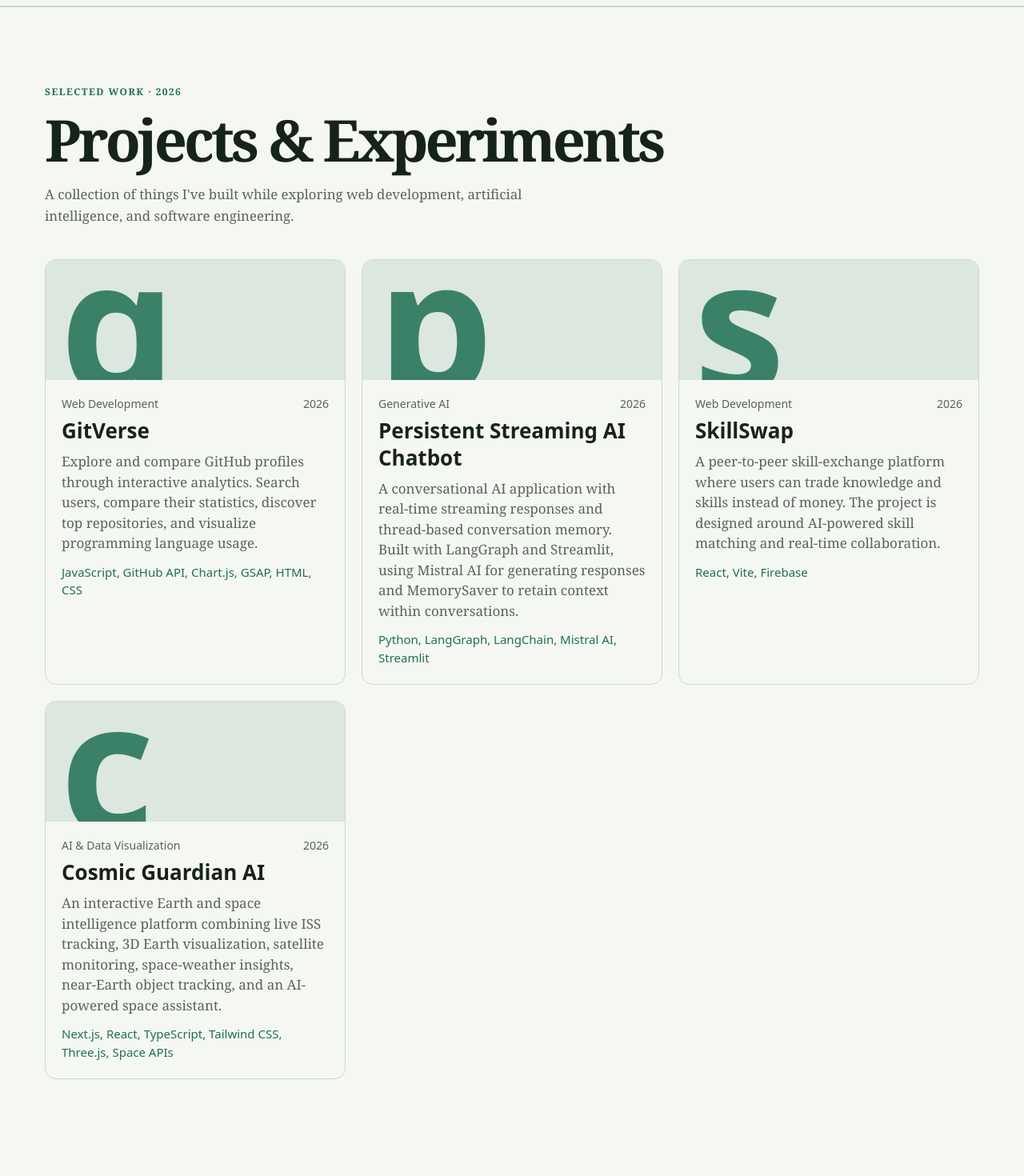
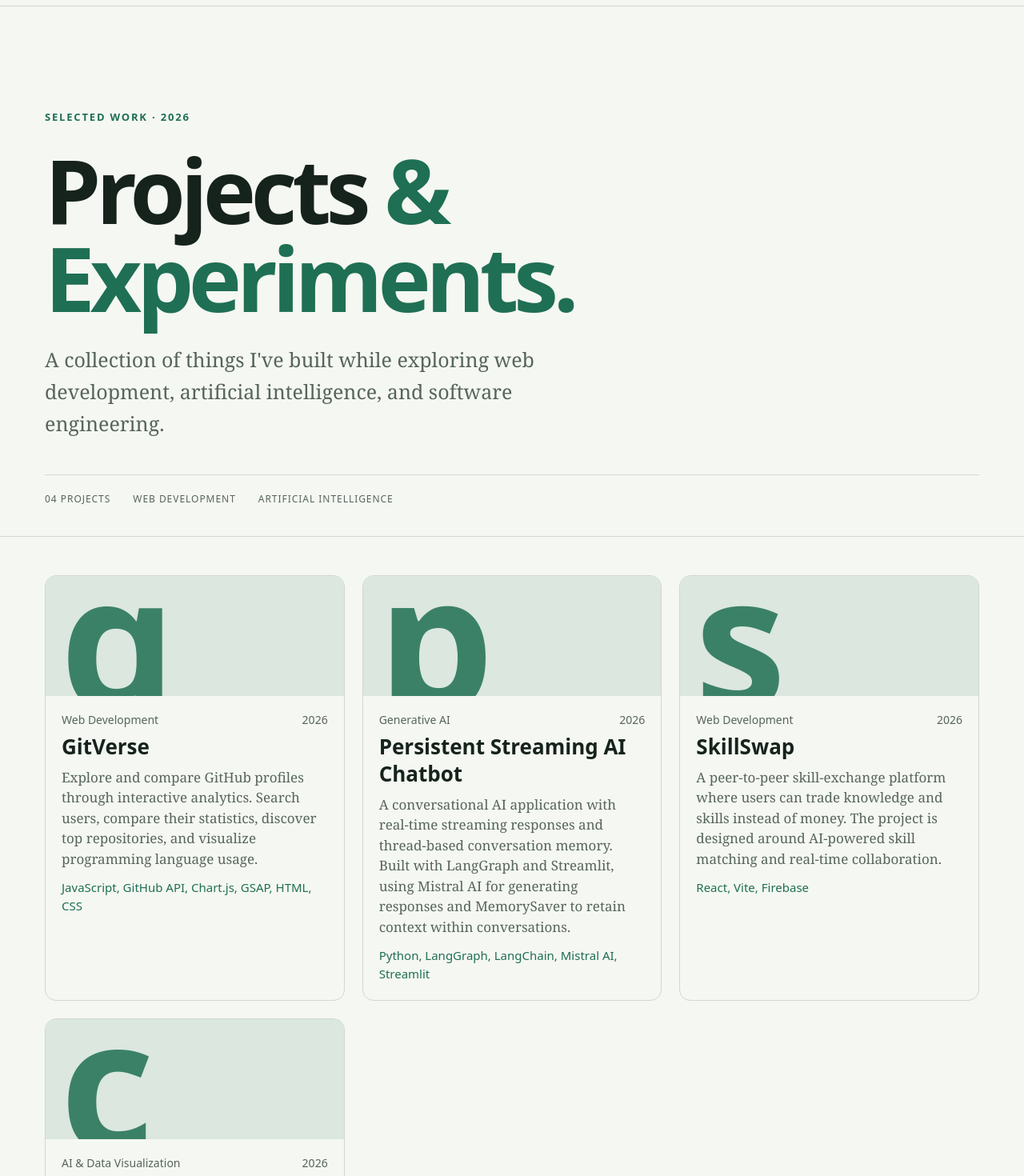
Before and after one commit to Akanksha-1708/Portfolio, a React app: page /#/work in a window 1280 px wide. Shown: the part 60-1530 px from the top of the page at 80% size. Before the commit the page ends 1505 px from the top, so only its background shows below. Built offline with nearby package versions, Linux system fonts and the light colour scheme; the HTML template or start-up script is replaced by a standard one.

Commit message:
Polish Work page with GSAP animations

```diff
--- a/src/App.jsx
+++ b/src/App.jsx
@@ -1,10 +1,8 @@
 import {NavLink,Route,Routes,Link} from 'react-router-dom';
 import Home from './pages/Home.jsx'
 import Work from './pages/Work.jsx';
+import About from './pages/About.jsx';
 
-function About(){
-  return <section className="page"><h1>About</h1></section>
-}
 function Writing(){
   return <section className="page"><h1>Writing</h1></section>
 }
--- /dev/null
+++ b/src/pages/About.jsx
@@ -0,0 +1,115 @@
+
+import { useRef } from 'react';
+import { useGSAP } from '@gsap/react';
+import gsap from 'gsap';
+
+const skills = [
+  'C++',
+  'JavaScript',
+  'React',
+  'Python',
+  'Git & GitHub',
+  'Generative AI',
+  'LangChain',
+  'LangGraph',
+];
+
+const education = [
+  {
+    period: '2024 — Present',
+    title: 'Bachelor of Technology',
+    detail: 'Computer Science and Engineering',
+  },
+];
+
+export default function About() {
+  const pageRef = useRef(null);
+
+  useGSAP(
+    () => {
+      const elements = gsap.utils.toArray('.about-reveal', pageRef.current);
+
+      gsap.fromTo(
+        elements,
+        { y: 35, opacity: 0 },
+        {
+          y: 0,
+          opacity: 1,
+          duration: 0.8,
+          stagger: 0.15,
+          ease: 'power3.out',
+          clearProps: 'transform',
+        }
+      );
+    },
+    { scope: pageRef }
+  );
+
+  return (
+    <main className="about-page" ref={pageRef}>
+      <section className="about-hero">
+        <p className="about-kicker about-reveal">A LITTLE ABOUT ME</p>
+
+        <h1 className="about-heading about-reveal">
+          Curious by nature.
+          <br />
+          <span>Builder by choice.</span>
+        </h1>
+
+        <p className="about-intro about-reveal">
+          I'm a computer science student interested in web development,
+          artificial intelligence, and building useful software. I enjoy
+          exploring new technologies and turning ideas into practical projects.
+        </p>
+
+        <div className="about-hero-bottom about-reveal">
+          <span>COMPUTER SCIENCE</span>
+          <span>WEB DEVELOPMENT</span>
+          <span>GENERATIVE AI</span>
+        </div>
+      </section>
+
+      <section className="sec about-section">
+        <h2>My toolbox</h2>
+        <div>
+          <p className="about-section-lead">
+            Technologies I'm exploring through hands-on learning and projects.
+          </p>
+
+          <ul className="tools about-skills">
+            {skills.map((skill, index) => (
+              <li
+                className="about-skill"
+                key={skill}
+                style={{ '--skill-index': index }}
+              >
+                {skill}
+              </li>
+            ))}
+          </ul>
+        </div>
+      </section>
+
+      <section className="sec about-section">
+        <h2>Education</h2>
+        <div>
+          <p className="about-section-lead">
+            Building my foundation in computer science and software development.
+          </p>
+
+          <ol className="timeline about-timeline">
+            {education.map((item) => (
+              <li className="tl-item" key={item.title}>
+                <span className="tl-when">{item.period}</span>
+                <div>
+                  <h3>{item.title}</h3>
+                  <p>{item.detail}</p>
+                </div>
+              </li>
+            ))}
+          </ol>
+        </div>
+      </section>
+    </main>
+  );
+}
--- a/src/pages/Work.jsx
+++ b/src/pages/Work.jsx
@@ -1,24 +1,69 @@
+
+import { useRef } from 'react';
+import { useGSAP } from '@gsap/react';
+import gsap from 'gsap';
 import { projects } from '../data.js';
 import ProjectCard from '../components/ProjectCard.jsx';
 
 export default function Work() {
+  const pageRef = useRef(null);
+
+  useGSAP(
+    () => {
+      const elements = gsap.utils.toArray(
+        '.work-reveal',
+        pageRef.current
+      );
+
+      gsap.fromTo(
+        elements,
+        { y: 30, opacity: 0 },
+        {
+          y: 0,
+          opacity: 1,
+          duration: 0.8,
+          stagger: 0.12,
+          ease: 'power3.out',
+          clearProps: 'transform',
+        }
+      );
+    },
+    { scope: pageRef }
+  );
+
   return (
-    <main className="work-page">
-      <section className="sec work-section">
-        <div className="work-header">
-          <p className="work-eyebrow">SELECTED WORK · 2026</p>
-          <div>
-            <h1 className="work-title">Projects &amp; Experiments</h1>
-            <p className="work-intro">
-              A collection of things I've built while exploring web
-              development, artificial intelligence, and software engineering.
-            </p>
-          </div>
+    <main className="work-page" ref={pageRef}>
+      <section className="work-hero">
+        <p className="work-eyebrow work-reveal">
+          SELECTED WORK · 2026
+        </p>
+
+        <h1 className="work-title work-reveal">
+          Projects <span>&amp; Experiments.</span>
+        </h1>
+
+        <p className="work-intro work-reveal">
+          A collection of things I've built while exploring web development,
+          artificial intelligence, and software engineering.
+        </p>
+
+        <div className="work-hero-bottom work-reveal">
+          <span>{String(projects.length).padStart(2, '0')} PROJECTS</span>
+          <span>WEB DEVELOPMENT</span>
+          <span>ARTIFICIAL INTELLIGENCE</span>
         </div>
+      </section>
 
-        <div className="grid work-grid">
-          {projects.map((project) => (
-            <ProjectCard key={project.id} p={project} />
+      <section className="work-projects">
+        <div className="work-grid">
+          {projects.map((project, index) => (
+            <div
+              className="work-card-reveal"
+              key={project.id}
+              data-index={index}
+            >
+              <ProjectCard p={project} />
+            </div>
           ))}
         </div>
       </section>
--- a/src/styles.css
+++ b/src/styles.css
@@ -582,3 +582,211 @@
     grid-template-columns: 1fr;
   }
 }
+
+
+/* About page */
+.about-hero {
+  padding: clamp(80px, 12vw, 150px) var(--pad) 42px;
+  border-bottom: 1px solid var(--line);
+}
+
+.about-kicker {
+  margin-bottom: 24px;
+  color: var(--accent);
+  font-family: var(--display);
+  font-size: 13px;
+  font-weight: 700;
+  letter-spacing: 0.14em;
+}
+
+.about-heading {
+  max-width: 1100px;
+  margin: 0;
+  font-family: var(--display);
+  font-size: clamp(48px, 9vw, 112px);
+  line-height: 0.98;
+  letter-spacing: -0.055em;
+  font-weight: 600;
+}
+
+.about-heading span {
+  color: var(--accent);
+}
+
+.about-intro {
+  max-width: 680px;
+  margin-top: 30px;
+  color: var(--muted);
+  font-size: clamp(19px, 2.2vw, 25px);
+  line-height: 1.6;
+}
+
+.about-hero-bottom {
+  display: flex;
+  flex-wrap: wrap;
+  gap: 12px 28px;
+  margin-top: 48px;
+  padding-top: 20px;
+  border-top: 1px solid var(--line);
+  font-family: var(--display);
+  font-size: 12px;
+  letter-spacing: 0.08em;
+  color: var(--muted);
+}
+
+.about-section {
+  padding-block: 72px;
+}
+
+.about-section-lead {
+  max-width: 580px;
+  margin-bottom: 24px;
+  color: var(--muted);
+}
+
+.about-skills {
+  gap: 12px;
+}
+
+.about-skill {
+  transition: border-color 0.2s, background 0.2s, transform 0.2s;
+}
+
+.about-skill:hover {
+  border-color: var(--accent);
+  background: color-mix(in srgb, var(--accent) 7%, var(--bg));
+  transform: translateY(-3px);
+}
+
+.about-timeline {
+  margin-top: 32px;
+}
+
+@media (max-width: 600px) {
+  .about-hero {
+    padding-top: 76px;
+  }
+
+  .about-hero-bottom {
+    gap: 12px 18px;
+    margin-top: 32px;
+  }
+
+  .about-section {
+    padding-block: 52px;
+  }
+}
+
+@media (prefers-reduced-motion: reduce) {
+  .about-skill {
+    transition: none;
+  }
+}
+
+/* Work page — editorial layout */
+.work-page {
+  min-height: 70vh;
+}
+
+.work-hero {
+  padding: clamp(76px, 10vw, 130px) var(--pad) 36px;
+  border-bottom: 1px solid var(--line);
+}
+
+.work-page .work-eyebrow {
+  margin: 0 0 24px;
+  color: var(--accent);
+  font-family: var(--display);
+  font-size: 13px;
+  font-weight: 700;
+  letter-spacing: 0.14em;
+}
+
+.work-page .work-title {
+  max-width: 1100px;
+  margin: 0;
+  font-family: var(--display);
+  font-size: clamp(48px, 9vw, 112px);
+  line-height: 0.98;
+  letter-spacing: -0.055em;
+  font-weight: 600;
+  overflow-wrap: break-word;
+}
+
+.work-page .work-title span {
+  color: var(--accent);
+}
+
+.work-page .work-intro {
+  max-width: 680px;
+  margin: 28px 0 0;
+  color: var(--muted);
+  font-size: clamp(19px, 2.2vw, 25px);
+  line-height: 1.6;
+}
+
+.work-hero-bottom {
+  display: flex;
+  flex-wrap: wrap;
+  gap: 12px 28px;
+  margin-top: 44px;
+  padding-top: 20px;
+  border-top: 1px solid var(--line);
+  font-family: var(--display);
+  font-size: 12px;
+  letter-spacing: 0.08em;
+  color: var(--muted);
+}
+
+.work-projects {
+  padding: 48px var(--pad) 88px;
+}
+
+.work-page .work-grid {
+  display: grid;
+  grid-template-columns: repeat(3, minmax(0, 1fr));
+  gap: 22px;
+  width: 100%;
+  margin: 0 auto;
+}
+
+.work-card-reveal {
+  min-width: 0;
+}
+
+.work-card-reveal .card {
+  height: 100%;
+}
+
+@media (max-width: 900px) {
+  .work-page .work-grid {
+    grid-template-columns: repeat(2, minmax(0, 1fr));
+  }
+}
+
+@media (max-width: 600px) {
+  .work-hero {
+    padding-top: 72px;
+  }
+
+  .work-hero-bottom {
+    gap: 12px 18px;
+    margin-top: 32px;
+  }
+
+  .work-projects {
+    padding-block: 32px 60px;
+  }
+
+  .work-page .work-grid {
+    grid-template-columns: 1fr;
+  }
+}
+
+@media (prefers-reduced-motion: reduce) {
+  .work-page .work-reveal,
+  .work-card-reveal {
+    opacity: 1;
+    transform: none;
+  }
+}
```
